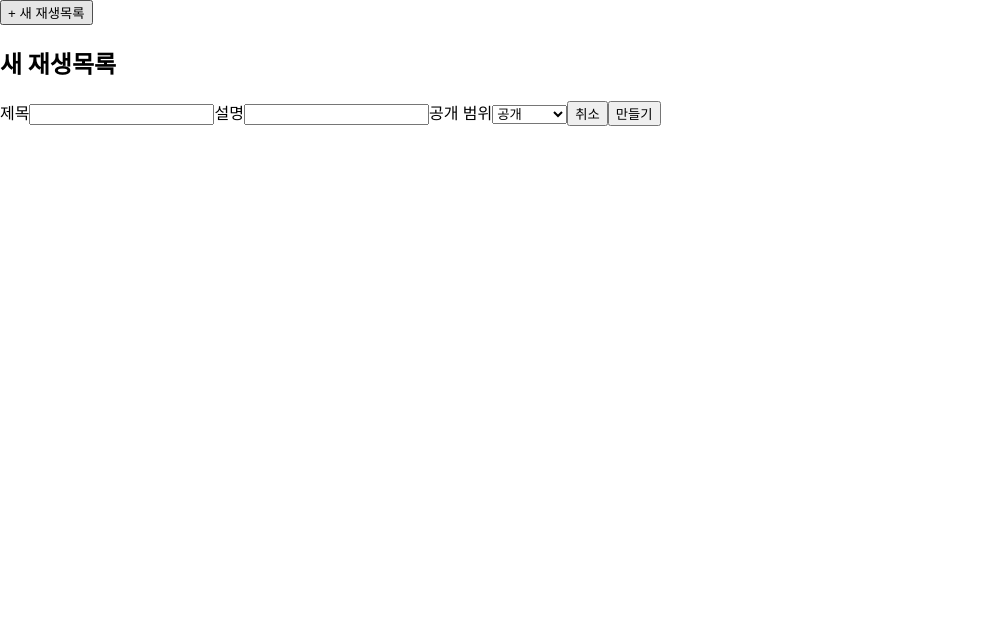
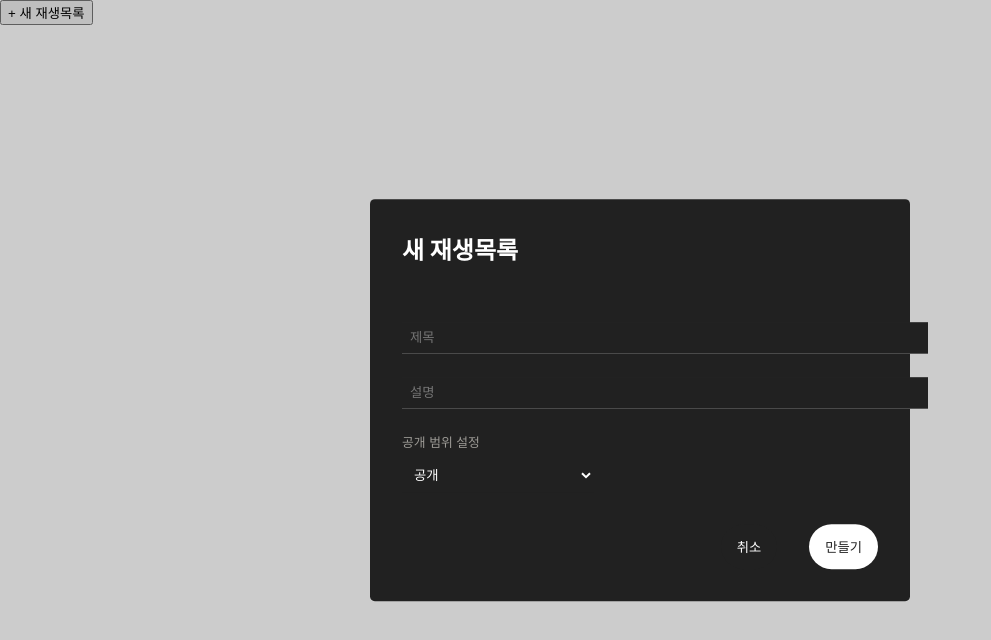
Before and after one commit to anirlos/u-music, a React (Create React App) app in the folder u-music/: page / in a window 1280 px wide. Both pictures are taken after a click on the button "+ 새 재생목록". Shown: the top 640 px of the page, without its empty margins (0-991 px from the left). Built offline with nearby package versions, Linux system fonts and the light colour scheme.

Commit message:
모달창 css 스타일링
- 새 재생목록 모달창 css 스타일링
- styled-components 사용

```diff
--- a/u-music/src/App.tsx
+++ b/u-music/src/App.tsx
@@ -1,6 +1,6 @@
 import React, { useState } from "react";
 import "./App.css";
-import NewplaylistModal from "./components/NewplaylistModal";
+import NewplaylistModal from "./components/NewplaylistModal"; // 대소문자 일치
 import Newplaylistbtn from "./components/Newplaylistbtn";
 
 function App() {
--- a/u-music/src/components/NewplaylistModal.tsx
+++ b/u-music/src/components/NewplaylistModal.tsx
@@ -1,4 +1,5 @@
 import React, { useState } from "react";
+import styled from "styled-components";
 
 interface ModalProps {
   isOpen: boolean;
@@ -33,24 +34,28 @@ const NewPlaylistModal: React.FC<ModalProps> = ({ isOpen, onClose }) => {
   if (!isOpen) return null;
 
   return (
-    <div className="modal">
-      <div className="modal-content">
+    <ModalWrapper>
+      <ModalWrap className="modal">
+        <ContentContainer className="modal-content">
           <h2>새 재생목록</h2>
-        <label htmlFor="title">제목</label>
+          <InputText>
             <input
               type="text"
               id="title"
               value={playlistTitle}
               onChange={handleTitleChange}
+              placeholder="제목"
             />
-        <label htmlFor="description">설명</label>
             <input
               type="text"
               id="description"
               value={playlistDescription}
               onChange={handleDescriptionChange}
+              placeholder="설명"
             />
-        <label htmlFor="visibility">공개 범위</label>
+            <label className="visibility-select-box" htmlFor="visibility">
+              공개 범위 설정
+            </label>
             <select
               id="visibility"
               value={playlistVisibility}
@@ -60,11 +65,124 @@ const NewPlaylistModal: React.FC<ModalProps> = ({ isOpen, onClose }) => {
               <option value="public">일부 공개</option>
               <option value="private">비공개</option>
             </select>
-        <button onClick={onClose}>취소</button>
-        <button onClick={handleCreatePlaylist}>만들기</button>
-      </div>
-    </div>
+          </InputText>
+        </ContentContainer>
+        <ModalButton>
+          <button className="create-button" onClick={handleCreatePlaylist}>
+            만들기
+          </button>
+          <button className="close-button" onClick={onClose}>
+            취소
+          </button>
+        </ModalButton>
+      </ModalWrap>
+    </ModalWrapper>
   );
 };
 
+// Styled-components를 사용한 모달 스타일링
+const ModalWrapper = styled.div`
+  position: fixed;
+  width: 100%;
+  height: 100%;
+  top: 0;
+  bottom: 0;
+  left: 0;
+  right: 0;
+  background: rgba(0, 0, 0, 0.2);
+  z-index: 9999;
+`;
+
+const ModalWrap = styled.div`
+  width: 540px;
+  height: fit-content;
+  border-radius: 0.3rem;
+  background-color: #212121;
+  position: absolute;
+  top: 50%;
+  left: 50%;
+  transform: translate(-50%, -50%);
+  h2 {
+    margin: 1rem;
+    padding: 1rem;
+    color: #fff;
+  }
+`;
+
+const ContentContainer = styled.div`
+  display: flex;
+  flex-direction: column;
+  align-items: flex-start;
+`;
+
+const InputText = styled.div`
+  display: flex;
+  flex-direction: column;
+  align-items: flex-start;
+  margin-left: 2rem;
+
+  input {
+    background-color: #212121;
+    width: 38vw;
+    padding: 0.5rem;
+    padding-right: 2rem;
+    margin-top: 1.5rem;
+    margin-left: 0;
+    border: 0;
+    box-shadow: 0 0.7px #5b5b5b;
+    color: #fff;
+    outline: none;
+  }
+
+  .visibility-select-box {
+    margin: 1.5rem 0rem 0.5rem 0rem;
+    font-size: 0.8rem;
+    color: #9d9b96;
+  }
+
+  select {
+    background-color: #212121;
+    color: #fff;
+    padding: 0.5rem;
+    width: 15vw;
+    border: none;
+    outline: none;
+  }
+`;
+
+const ModalButton = styled.div`
+  display: flex;
+  flex-direction: row-reverse;
+  padding: 1rem;
+
+  .create-button {
+    background-color: #fff;
+    color: #212121;
+    padding: 0.8rem 1rem;
+    margin: 1rem;
+    border: none;
+    border-radius: 1.5rem;
+    cursor: pointer;
+
+    &:hover {
+      background-color: #d9d9d9;
+    }
+  }
+
+  .close-button {
+    background-color: #212121;
+    color: #fff;
+    border: none;
+    padding: 0.8rem 1rem;
+    margin: 1rem;
+    border: none;
+    border-radius: 1.5rem;
+    cursor: pointer;
+
+    &:hover {
+      background-color: #383838;
+    }
+  }
+`;
+
 export default NewPlaylistModal;
```
Lines whose indentation alone changed are shown as unchanged.
